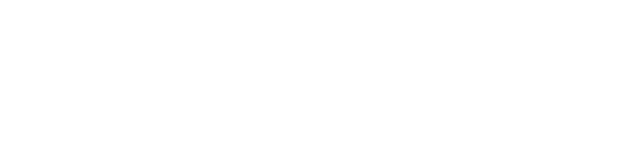
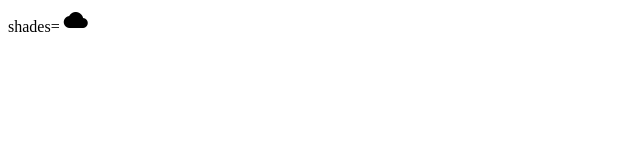
Before and after one commit to tinimalvarez/XAcademy, a plain HTML site: page index.html in a window 1280 px wide. Shown: the full height of the page, 0-640 px from the left. Drawn offline with Linux system fonts and the light colour scheme.

Commit message:
cambios 1

```diff
--- a/index.html
+++ b/index.html
@@ -1,15 +1,25 @@
 <!DOCTYPE html>
 <html>
-    <head>
-        <link rel="stylesheet" href="https://fonts.googleapis.com/icon?family=Material+Icons">
+<head>
+<link rel="stylesheet" href="./styles.css">
+<link rel="stylesheet" href="https://fonts.googleapis.com/icon?family=Material+Icons">
+</head>
+
+<body>
+   <header>
+<div class="logo">
+        shades= <i class="material-icons">cloud</i>
+</div>
 
 
 
 
 
 
-    </head>
 
 
 
+    </header>
+
+
 </html>
```
